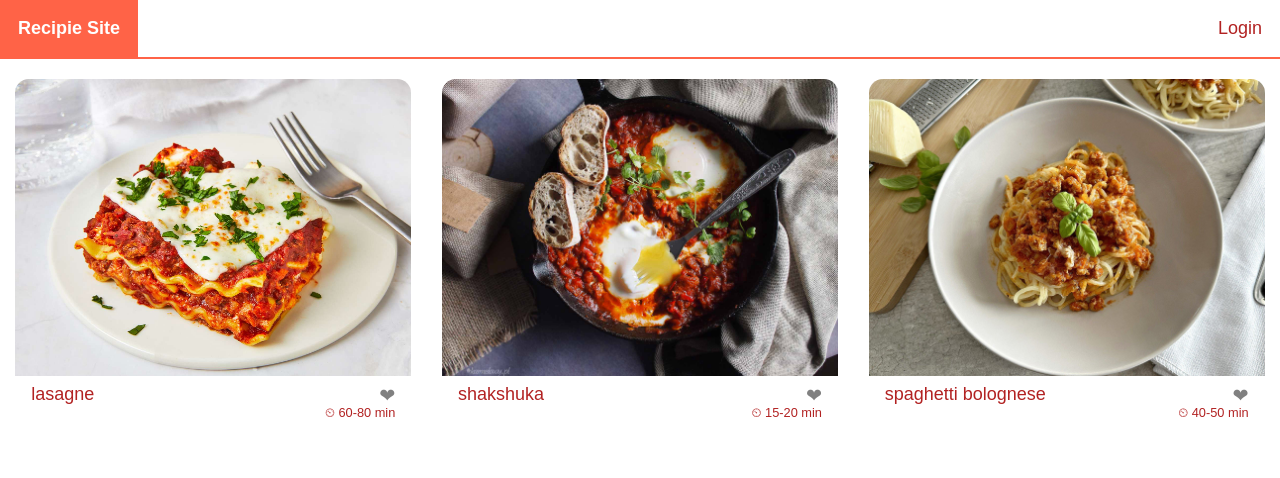
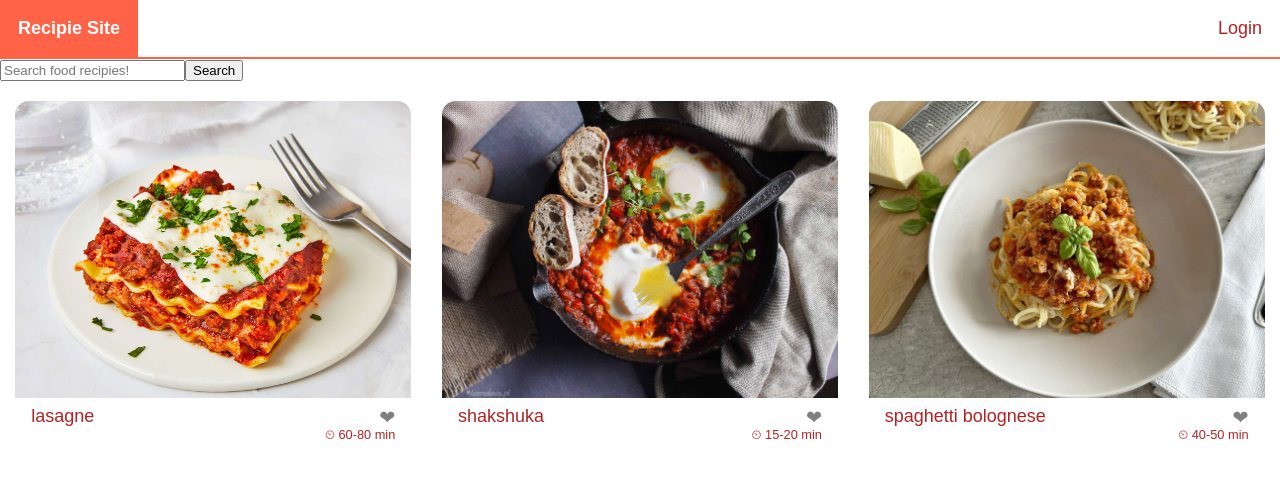
Before and after one commit to MateuszStasica/Recipie-site, an Angular app: page / in a window 1280 px wide. Shown: the top 478 px of the page. Built offline with nearby package versions, Linux system fonts and the light colour scheme.

Commit message:
two way binding search bar

```diff
--- a/src/app/app-routing.module.ts
+++ b/src/app/app-routing.module.ts
@@ -4,9 +4,8 @@ import { HomeComponent } from './home/home.component';
 //import AWS from 'aws-sdk';
 
 const routes: Routes = [
-  {
-    path:'', component:HomeComponent
-  }
+  {path:'', component:HomeComponent},
+  {path:'search/:searchTerm', component:HomeComponent}
 ];
 
 @NgModule({
--- a/src/app/home/home.component.html
+++ b/src/app/home/home.component.html
@@ -1,4 +1,5 @@
-    <!--
+<app-search></app-search>
+  <!--
     Obstawiam, że nie o takie rozwiązanie chodziło, tylko o związane z wykorzystaniem
     pliku konfiguracyjnego umożliwiającego dostęp do kubełka na S3. Próbowałem w tym
     swoich sił, lecz poległem. Zostałem przy rozwiązaniu lokalnym.
@@ -33,5 +34,6 @@
                 </div>
             </div>
         </a>
+
     </li>
 </ul>
--- a/src/app/home/home.component.ts
+++ b/src/app/home/home.component.ts
@@ -1,19 +1,25 @@
 import { Component, OnInit } from '@angular/core';
 import { FoodService } from '../services/food/food.service';
 import { Food } from '../shared/models/Food';
+import { ActivatedRoute } from '@angular/router';
 
 @Component({
   selector: 'app-home',
   templateUrl: './home.component.html',
   styleUrls: ['./home.component.css']
 })
-export class HomeComponent implements OnInit{
+export class HomeComponent implements OnInit {
 
-  foods:Food[] = [];
-  constructor(private foodService:FoodService){}
+  foods: Food[] = [];
+  constructor(private foodService:FoodService, private route:ActivatedRoute) {}
 
   ngOnInit(): void {
-    this.foods = this.foodService.getAll();
+    this.route.params.subscribe(params => {
+      if (params['searchTerm'])
+        this.foods = this.foodService.getAll().filter(food =>
+          food.name.toLowerCase().includes(params['searchTerm'].toLowerCase()));
+      else
+        this.foods = this.foodService.getAll();
+    })
   }
-
 }
--- /dev/null
+++ b/src/app/search/search.component.html
@@ -0,0 +1,4 @@
+<div>
+    <input type="text" placeholder="Search food recipies!" [(ngModel)]="searchTerm" (change)="search()">
+    <button (click)="search()">Search</button>
+</div>
--- /dev/null
+++ b/src/app/search/search.component.ts
@@ -0,0 +1,25 @@
+import { Component, OnInit } from '@angular/core';
+import { ActivatedRoute, Router } from '@angular/router';
+
+@Component({
+  selector: 'app-search',
+  templateUrl: './search.component.html',
+  styleUrls: ['./search.component.css']
+})
+export class SearchComponent implements OnInit {
+
+  searchTerm:String = "";
+  constructor(private route:ActivatedRoute, private router:Router) {}
+
+  ngOnInit(): void {
+    this.route.params.subscribe(params => {
+      if(params["searchTerm"])
+        this.searchTerm = params["searchTerm"];
+    })
+  }
+  search(): void{
+    if(this.searchTerm)
+      this.router.navigateByUrl('/search/' + this.searchTerm);
+  }
+
+}
```
Also changed, not shown: src/app/app.module.ts (+6 -2 lines), src/app/search/search.component.css (added), 1 other file (tests, documents, lock files or other folders).
